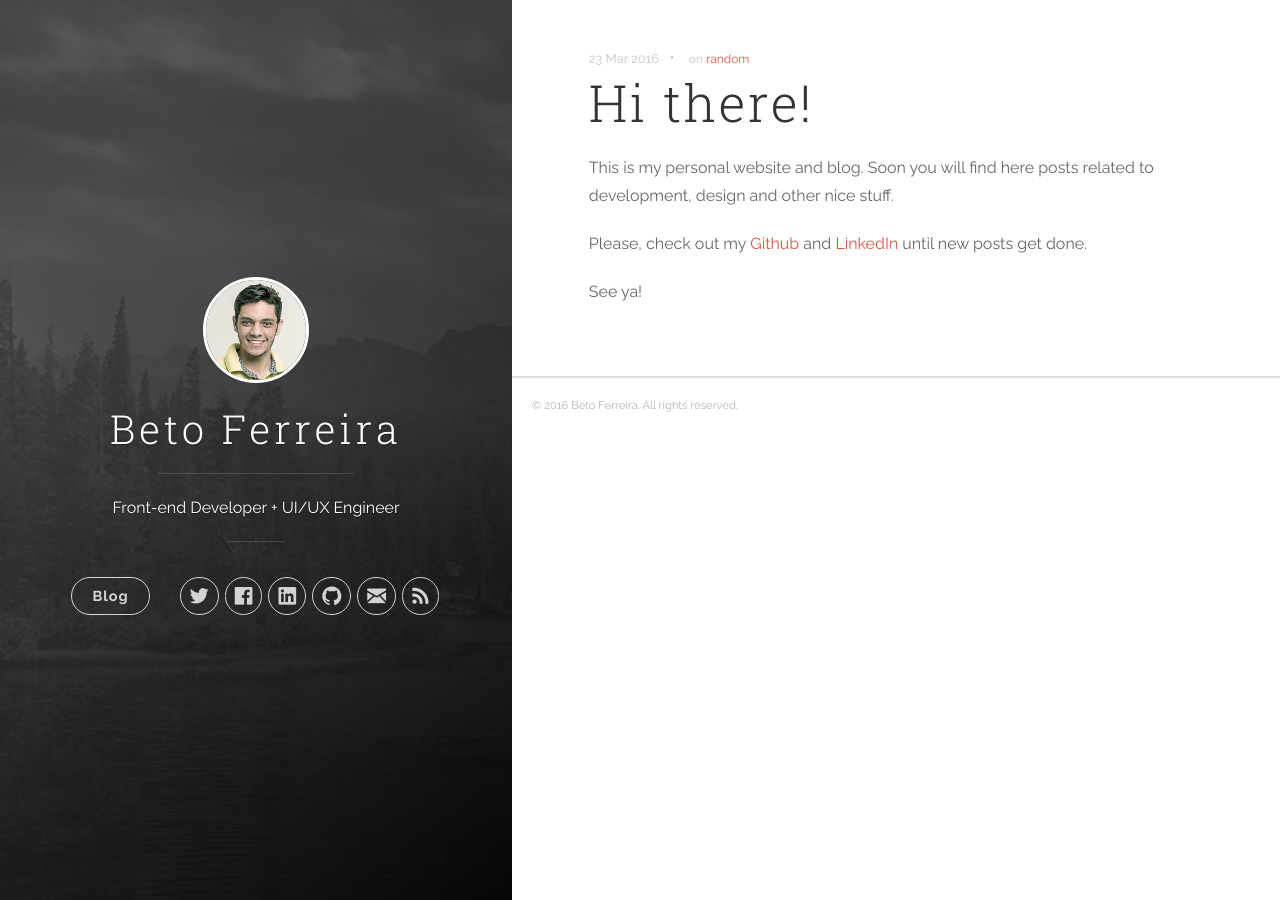
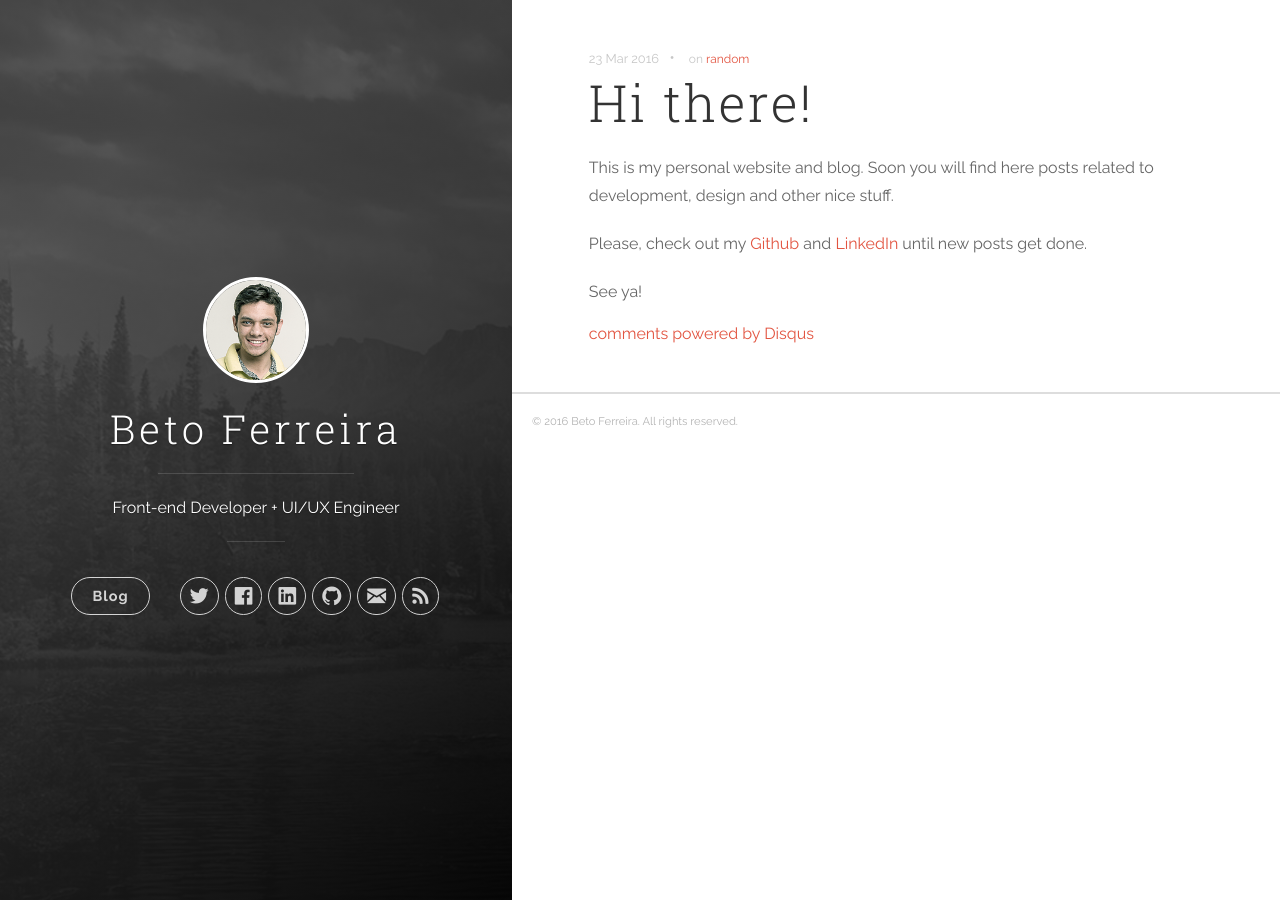
Before and after one commit to obetoferreira/obetoferreira.github.io, a Jekyll site: the page built from _posts/2016-03-23-hi-there.markdown, in a window 1280 px wide. Built offline with Jekyll 4.4.1, drawn with Linux system fonts in a browser that asks for light colours; nearby versions of some CDN libraries; comment, search, counter and statistics services are not loaded; part of the change alters nothing that is shown.

Commit message:
Added analytics tracking code + disqus shortname

```diff
--- a/_config.yml
+++ b/_config.yml
@@ -3,8 +3,8 @@ title: 'Beto Ferreira'
 description: 'Front-end Developer + UI/UX Engineer'
 url: 'http://obetoferreira.github.io/'
 baseurl: '/'
-# google_analytics: 'UA-XXXXXX-X'
-# disqus_shortname: 'your-disqus-name'
+google_analytics: 'UA-59001026-1'
+disqus_shortname: 'obetoferreira'
 
 author:
   name: 'Beto Ferreira'
```
